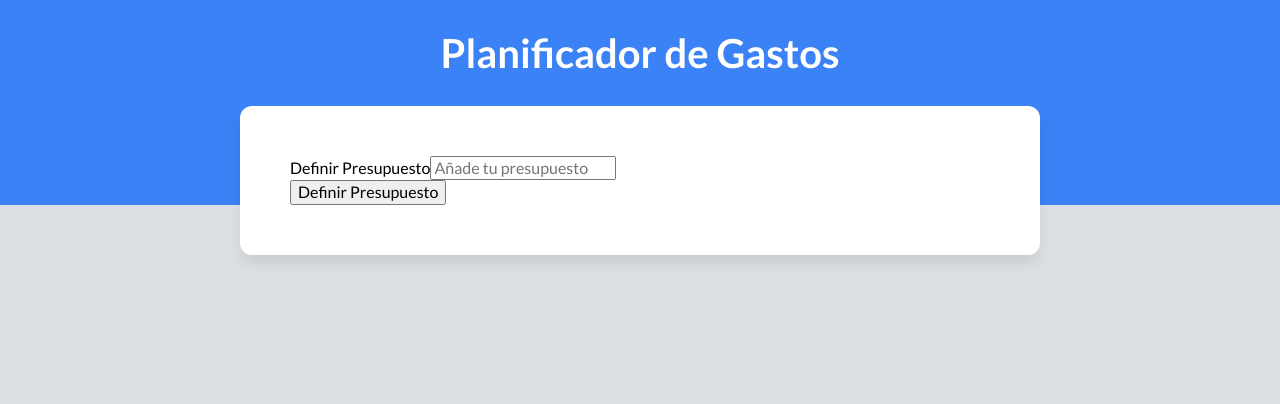
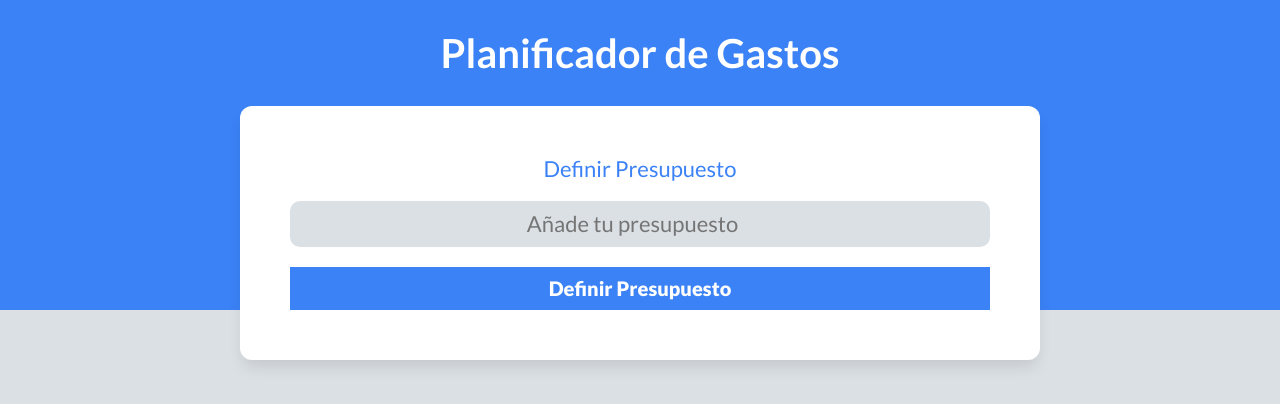
Before and after one commit to Leomiguel19/admin-gastos, a Vue app: page / in a window 1280 px wide. Shown: the top 404 px of the page. Built offline with nearby package versions, Linux system fonts and the light colour scheme.

Commit message:
Finalizar formulario presupuesto

```diff
--- a/src/components/Presupuesto.vue
+++ b/src/components/Presupuesto.vue
@@ -3,11 +3,14 @@
 </script>
 
 <template>
-    <form>
+    <form
+        class="presupuesto"
+    >
         <div class="campo">
             <label for="nuevo-presupuesto">Definir Presupuesto</label>
 
             <input
+                type="number"
                 id="nuevo-presupuesto"
                 class="nuevo-presupuesto"
                 placeholder="Añade tu presupuesto"
@@ -17,5 +20,41 @@
     </form>
 </template>
 
-<style>
+<style scoped>
+    .presupuesto{
+        width: 100%;
+    }
+    .campo{
+        display: grid;
+        gap: 2rem;
+    }
+    .presupuesto label{
+        font-size: 2.2rem;
+        text-align: center;
+        color: var(--azul);
+    }
+    .presupuesto input[type="number"]{
+        background-color: var(--gris-claro);
+        border-radius: 1rem;
+        padding: 1rem;
+        border: none;
+        font-size: 2.2rem;
+        text-align: center;
+    }
+    .presupuesto input[type="submit"]{
+        background-color: var(--azul);
+        border: none;
+        padding: 1rem;
+        text-align: center;
+        font-size: 2rem;
+        margin-top: 2rem;
+        color: var(--blanco);
+        font-weight: 900;
+        width: 100%;
+        transition: background-color 300ms ease;
+    }
+    .presupuesto input[type="submit"]:hover{
+        background-color: #1048A4;
+        cursor: pointer;
+    }
 </style>
```
